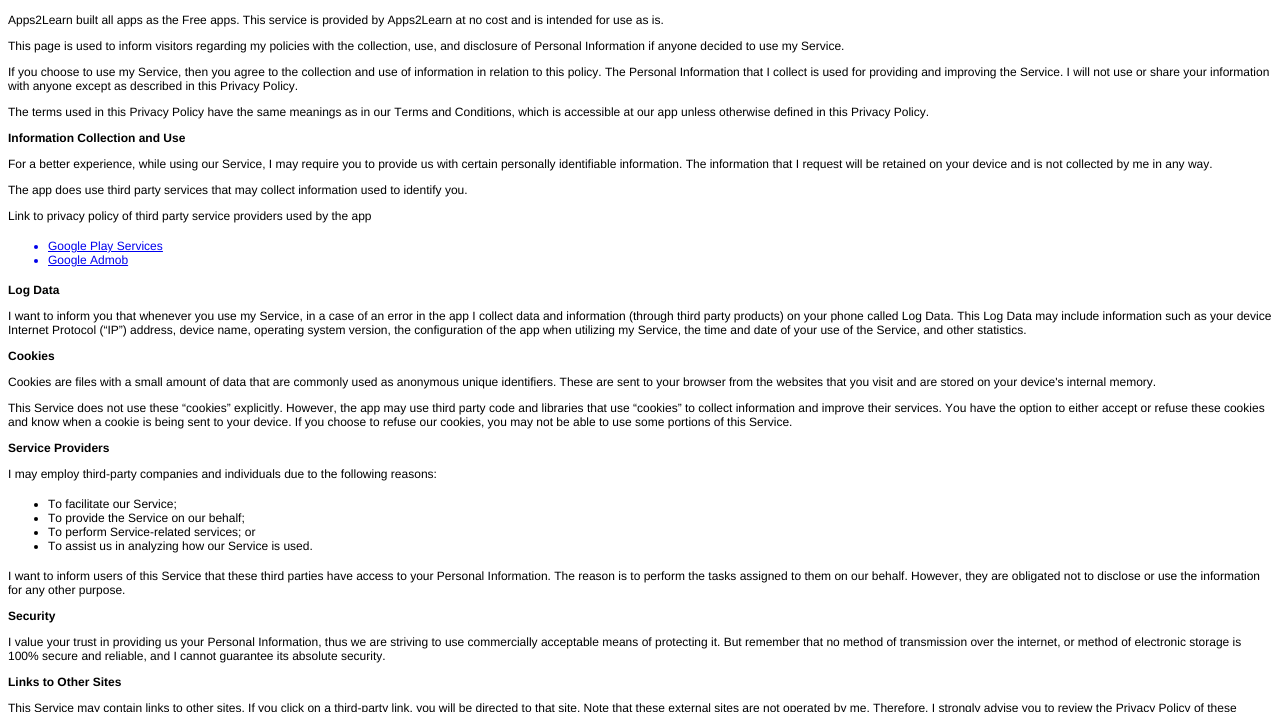
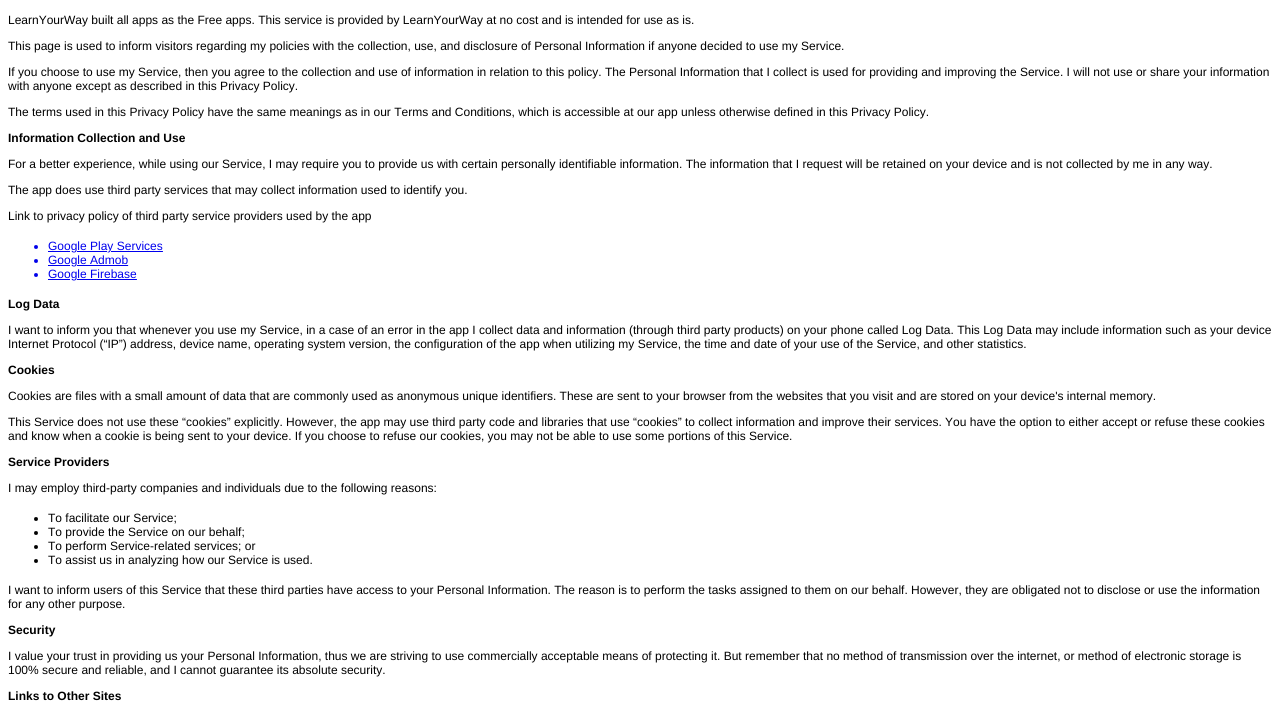
Before and after one commit to harshpatel11101998/harshpatel11101998.github.io, a plain HTML site: page index.html in a window 1280 px wide. Shown: the part 31-743 px from the top of the page. Drawn offline with Linux system fonts and the light colour scheme.

Commit message:
Update index.html

```diff
--- a/index.html
+++ b/index.html
@@ -20,7 +20,7 @@
 </head>
 <body>
 <h2 style="margin: 0.0px 0.0px 14.9px 0.0px; line-height: 23.0px; font: 18.0px 'Helvetica Neue'; color: #000000; -webkit-text-stroke: #000000"><span class="s1"><b>Privacy Policy</b></span></h2>
-<p class="p2"><span class="s1">Apps2Learn built all apps as the Free apps. This service is provided by Apps2Learn at no cost and is intended for use as is.<span class="Apple-converted-space"> </span></span></p>
+<p class="p2"><span class="s1">LearnYourWay built all apps as the Free apps. This service is provided by LearnYourWay at no cost and is intended for use as is.<span class="Apple-converted-space"> </span></span></p>
 <p class="p2"><span class="s1">This page is used to inform visitors regarding my policies with the collection, use, and disclosure of Personal Information if anyone decided to use my Service.<span class="Apple-converted-space"> </span></span></p>
 <p class="p2"><span class="s1">If you choose to use my Service, then you agree to the collection and use of information in relation to this policy. The Personal Information that I collect is used for providing and improving the Service. I will not use or share your information with anyone except as described in this Privacy Policy.<span class="Apple-converted-space"> </span></span></p>
 <p class="p2"><span class="s1">The terms used in this Privacy Policy have the same meanings as in our Terms and Conditions, which is accessible at our app unless otherwise defined in this Privacy Policy.<span class="Apple-converted-space"> </span></span></p>
@@ -31,6 +31,7 @@
 <ul class="ul1">
   <li class="li4"><span class="s2"><a href="https://www.google.com/policies/privacy/"><span class="s3">Google Play Services</span></a></span></li>
   <li class="li4"><span class="s2"><a href="https://support.google.com/admob/answer/6128543?hl=en"><span class="s3">Google Admob</span></a></span></li>
+  <li class="li4"><span class="s2"><a href="https://firebase.google.com/support/privacy"><span class="s3">Google Firebase</span></a></span></li>
 </ul>
 <p class="p3"><span class="s1"><b>Log Data</b></span></p>
 <p class="p2"><span class="s1">I want to inform you that whenever you use my Service, in a case of an error in the app I collect data and information (through third party products) on your phone called Log Data. This Log Data may include information such as your device Internet Protocol (“IP”) address, device name, operating system version, the configuration of the app when utilizing my Service, the time and date of your use of the Service, and other statistics.<span class="Apple-converted-space"> </span></span></p>
```
